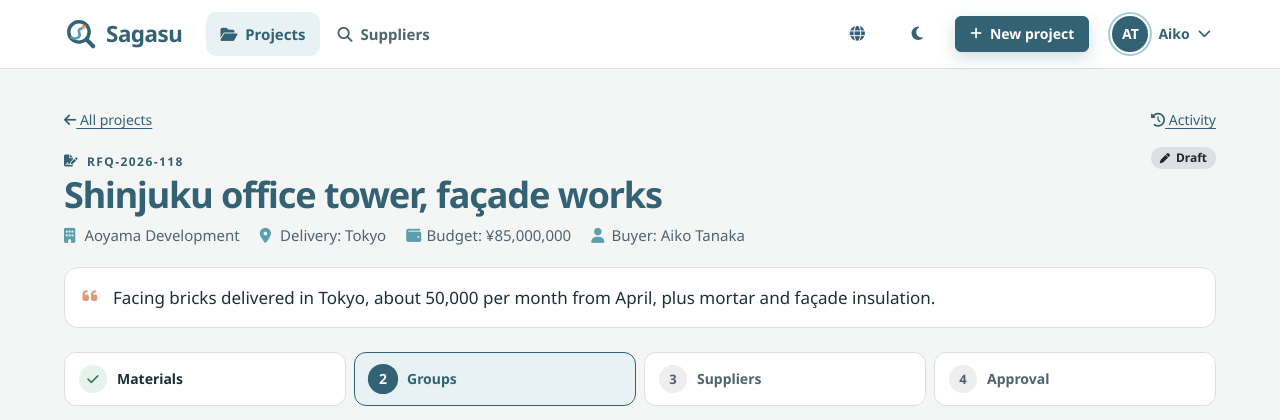
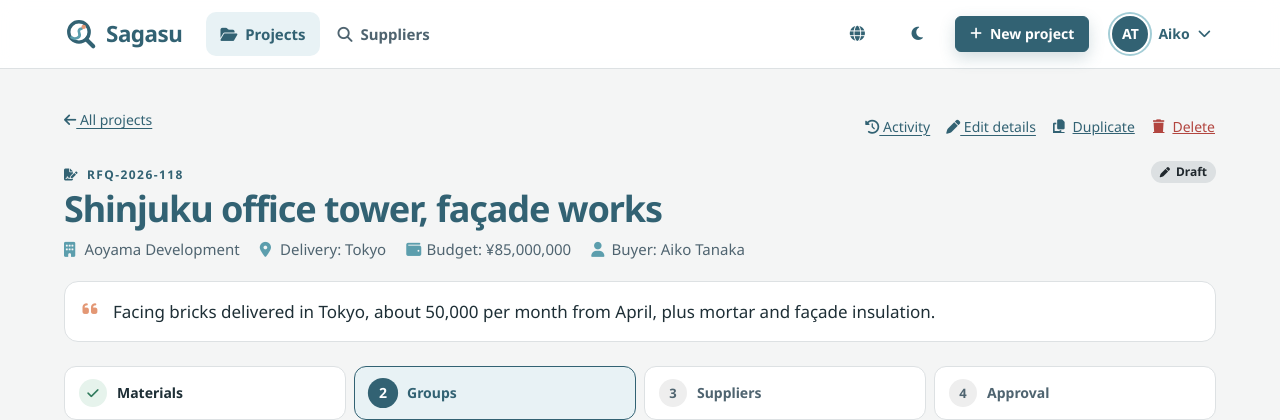
Before and after one commit to Nainoaclls/sagasu, a Rails app: page /projects/1 in a window 1280 px wide. Shown: the top 420 px of the page. Run offline with Rails 7, Linux system fonts and the light colour scheme; a user stored in the database is signed in; data comes from the database, SQL or seed files in the repository; style sheets or scripts are compiled from the project's sources; parts of the project's set-up code (start-up, migrations or seed data) failed here and were passed over; some libraries are stand-ins or nearby versions.

Commit message:
Edit, duplicate and delete projects
The owner edits title, client and budget while the project is a draft or
returned; duplicates any project as a fresh draft (details, materials and
groups, no suppliers or approvals); deletes only an untouched draft so
submitted projects keep their approval history. The new/edit form fields are
a shared partial. Translations live in project_management.*.yml.

```diff
--- a/app/controllers/projects_controller.rb
+++ b/app/controllers/projects_controller.rb
@@ -30,6 +30,37 @@ class ProjectsController < ApplicationController
     end
   end
 
+  def edit
+    @project = Project.find(params[:id])
+    authorize @project
+  end
+
+  def update
+    @project = Project.find(params[:id])
+    authorize @project
+
+    if @project.update(project_params.except(:materials_text))
+      redirect_to @project, notice: t("project_management.flashes.updated"), status: :see_other
+    else
+      render :edit, status: :unprocessable_entity
+    end
+  end
+
+  def destroy
+    project = Project.find(params[:id])
+    authorize project
+    project.destroy!
+    redirect_to projects_path, notice: t("project_management.flashes.deleted", title: project.title),
+                               status: :see_other
+  end
+
+  def duplicate
+    project = Project.find(params[:id])
+    authorize project
+    copy = project.duplicate_for(current_user)
+    redirect_to copy, notice: t("project_management.flashes.duplicated"), status: :see_other
+  end
+
   private
 
   def project_params
--- a/app/models/project.rb
+++ b/app/models/project.rb
@@ -34,6 +34,22 @@ class Project < ApplicationRecord
 
   def editable?
     draft? || returned?
+  end
+
+  # A fresh draft for `user` from this project as a template: details, materials and groups are copied;
+  # suppliers, approvals and AI runs are not (the new list is searched and approved on its own).
+  def duplicate_for(user)
+    copy = user.projects.new(slice(:scope, :client_name, :client_area, :budget_amount, :budget_currency)
+                               .merge(title: I18n.t("project_management.copy_title", title: title).truncate(120)))
+    transaction do
+      copy.save!
+      groups = item_groups.to_h { |group| [group.id, copy.item_groups.create!(group.slice(:title, :description))] }
+      items.each do |item|
+        copy.items.create!(item.slice(:description, :quantity, :unit_of_measure, :erp_material)
+                               .merge(item_group: groups[item.item_group_id]))
+      end
+    end
+    copy
   end
 
   def ungrouped_items
--- a/app/policies/project_policy.rb
+++ b/app/policies/project_policy.rb
@@ -26,6 +26,24 @@ class ProjectPolicy < ApplicationPolicy
     edit_content?
   end
 
+  # Details (title, client, budget) change under the same rule as the content.
+  def edit?
+    edit_content?
+  end
+
+  def update?
+    edit?
+  end
+
+  # Only an untouched draft: a project that was ever submitted keeps its approval history.
+  def destroy?
+    owner? && record.draft? && record.approvals.none?
+  end
+
+  def duplicate?
+    owner? && user.buyer?
+  end
+
   private
 
   def owner?
--- a/app/views/projects/show.html.erb
+++ b/app/views/projects/show.html.erb
@@ -6,7 +6,19 @@
 <div class="sg-container sg-page sg-workspace">
   <nav aria-label="Breadcrumb" class="mb-3 d-flex justify-content-between flex-wrap gap-2">
     <%= link_to projects_path, class: "small" do %><%= icon("fa-arrow-left") %> <%= t("projects.show.all_projects") %><% end %>
-    <%= link_to project_activity_path(@project), class: "small" do %><%= icon("fa-clock-rotate-left") %> <%= t("project_activities.show.link") %><% end %>
+    <div class="d-flex flex-wrap align-items-center gap-3 small">
+      <%= link_to project_activity_path(@project) do %><%= icon("fa-clock-rotate-left") %> <%= t("project_activities.show.link") %><% end %>
+      <% if policy(@project).edit? %>
+        <%= link_to edit_project_path(@project) do %><%= icon("fa-pen") %> <%= t("project_management.actions.edit") %><% end %>
+      <% end %>
+      <% if policy(@project).duplicate? %>
+        <%= button_to duplicate_project_path(@project), method: :post, class: "btn btn-link btn-sm p-0 align-baseline" do %><%= icon("fa-copy") %> <%= t("project_management.actions.duplicate") %><% end %>
+      <% end %>
+      <% if policy(@project).destroy? %>
+        <%= button_to project_path(@project), method: :delete, class: "btn btn-link btn-sm p-0 align-baseline text-danger",
+                      form: { data: { turbo_confirm: t("project_management.actions.delete_confirm", title: @project.title) } } do %><%= icon("fa-trash") %> <%= t("project_management.actions.delete") %><% end %>
+      <% end %>
+    </div>
   </nav>
 
   <header class="sg-project-head">
--- /dev/null
+++ b/config/locales/project_management.en.yml
@@ -0,0 +1,16 @@
+en:
+  project_management:
+    copy_title: "%{title} (copy)"
+    actions:
+      edit: "Edit details"
+      duplicate: "Duplicate"
+      delete: "Delete"
+      delete_confirm: "Delete “%{title}”? Its materials and groups will be removed. This cannot be undone."
+    edit:
+      title: "Edit project"
+      lead: "Change the need, the client or the budget. Materials and groups are edited on the project page."
+      save: "Save changes"
+    flashes:
+      updated: "Project updated."
+      deleted: "Project “%{title}” deleted."
+      duplicated: "Project duplicated. Materials and groups were copied; choose suppliers again."
--- /dev/null
+++ b/config/locales/project_management.fr.yml
@@ -0,0 +1,16 @@
+fr:
+  project_management:
+    copy_title: "%{title} (copie)"
+    actions:
+      edit: "Modifier les détails"
+      duplicate: "Dupliquer"
+      delete: "Supprimer"
+      delete_confirm: "Supprimer « %{title} » ? Ses matériaux et ses groupes seront supprimés. Cette action est irréversible."
+    edit:
+      title: "Modifier le projet"
+      lead: "Modifiez le besoin, le client ou le budget. Les matériaux et les groupes se modifient sur la page du projet."
+      save: "Enregistrer"
+    flashes:
+      updated: "Projet mis à jour."
+      deleted: "Projet « %{title} » supprimé."
+      duplicated: "Projet dupliqué. Les matériaux et les groupes ont été copiés ; choisissez à nouveau les fournisseurs."
--- /dev/null
+++ b/config/locales/project_management.ja.yml
@@ -0,0 +1,16 @@
+ja:
+  project_management:
+    copy_title: "%{title}（コピー）"
+    actions:
+      edit: "詳細を編集"
+      duplicate: "複製"
+      delete: "削除"
+      delete_confirm: "「%{title}」を削除しますか？ 資材とグループも削除され、元に戻せません。"
+    edit:
+      title: "プロジェクトを編集"
+      lead: "ニーズ、顧客、予算を変更できます。資材とグループはプロジェクトのページで編集します。"
+      save: "変更を保存"
+    flashes:
+      updated: "プロジェクトを更新しました。"
+      deleted: "プロジェクト「%{title}」を削除しました。"
+      duplicated: "プロジェクトを複製しました。資材とグループはコピーされました。サプライヤーは選び直してください。"
--- a/config/routes.rb
+++ b/config/routes.rb
@@ -14,7 +14,8 @@ Rails.application.routes.draw do
   get "manifest.json" => "rails/pwa#manifest", as: :pwa_manifest, defaults: { format: :json }
   get "service-worker.js" => "rails/pwa#service_worker", as: :pwa_service_worker, defaults: { format: :js }
 
-  resources :projects, only: %i[index new create show] do # 3
+  resources :projects do # 3 (edit, destroy and duplicate: manage a project's details)
+    member { post :duplicate }
     resources :items, only: [:create]                            # 4
     resources :item_groups, only: [:create] do                   # 6 (manual group)
       collection { post :generate }                              # 5 (AI)
```
Also changed, not shown: app/views/projects/_fields.html.erb (added, +25 -0 lines), app/views/projects/edit.html.erb (added, +29 -0 lines), app/views/projects/new.html.erb (+1 -24 lines), test/integration/project_management_test.rb (added, +115 -0 lines).
